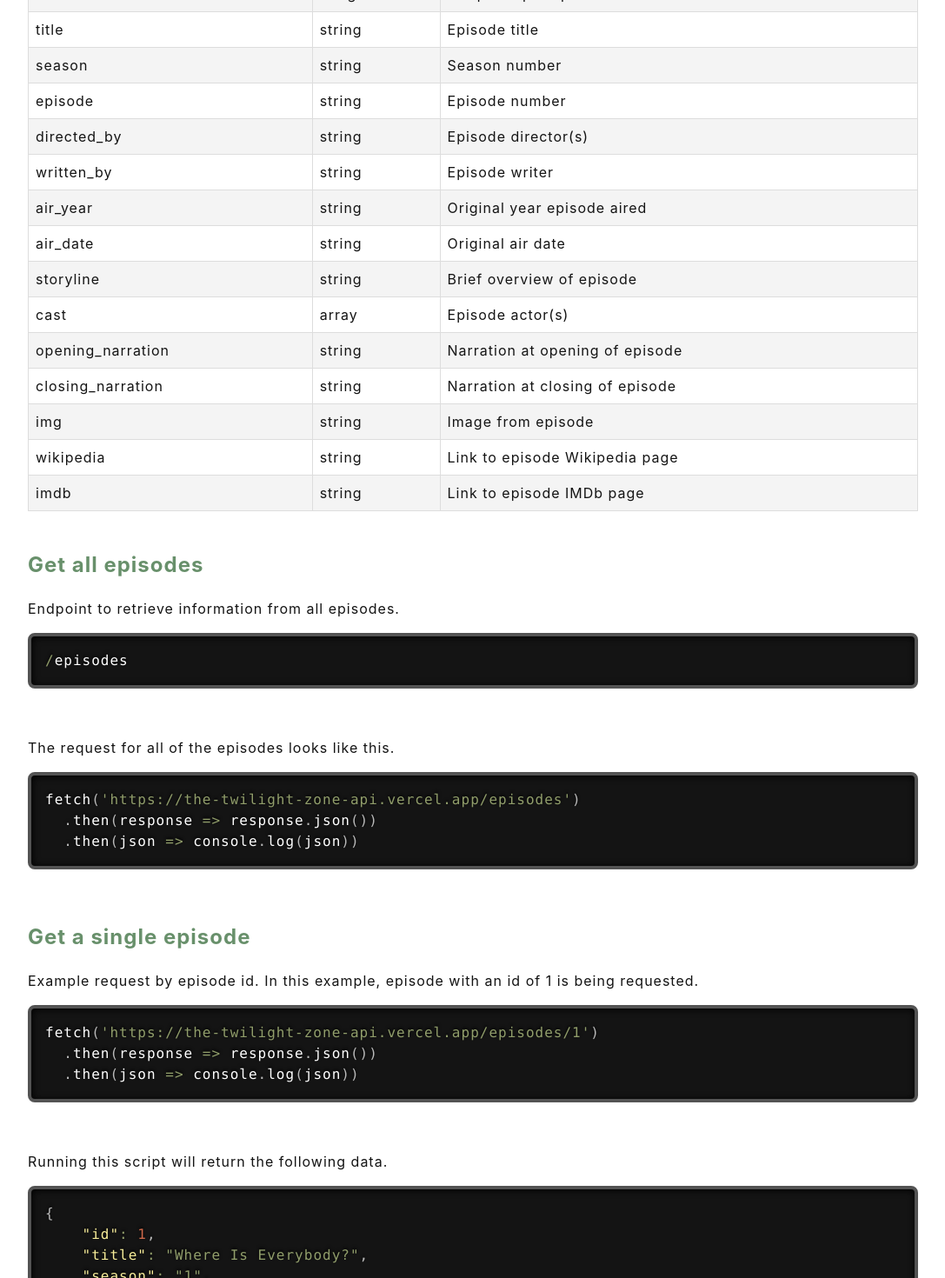
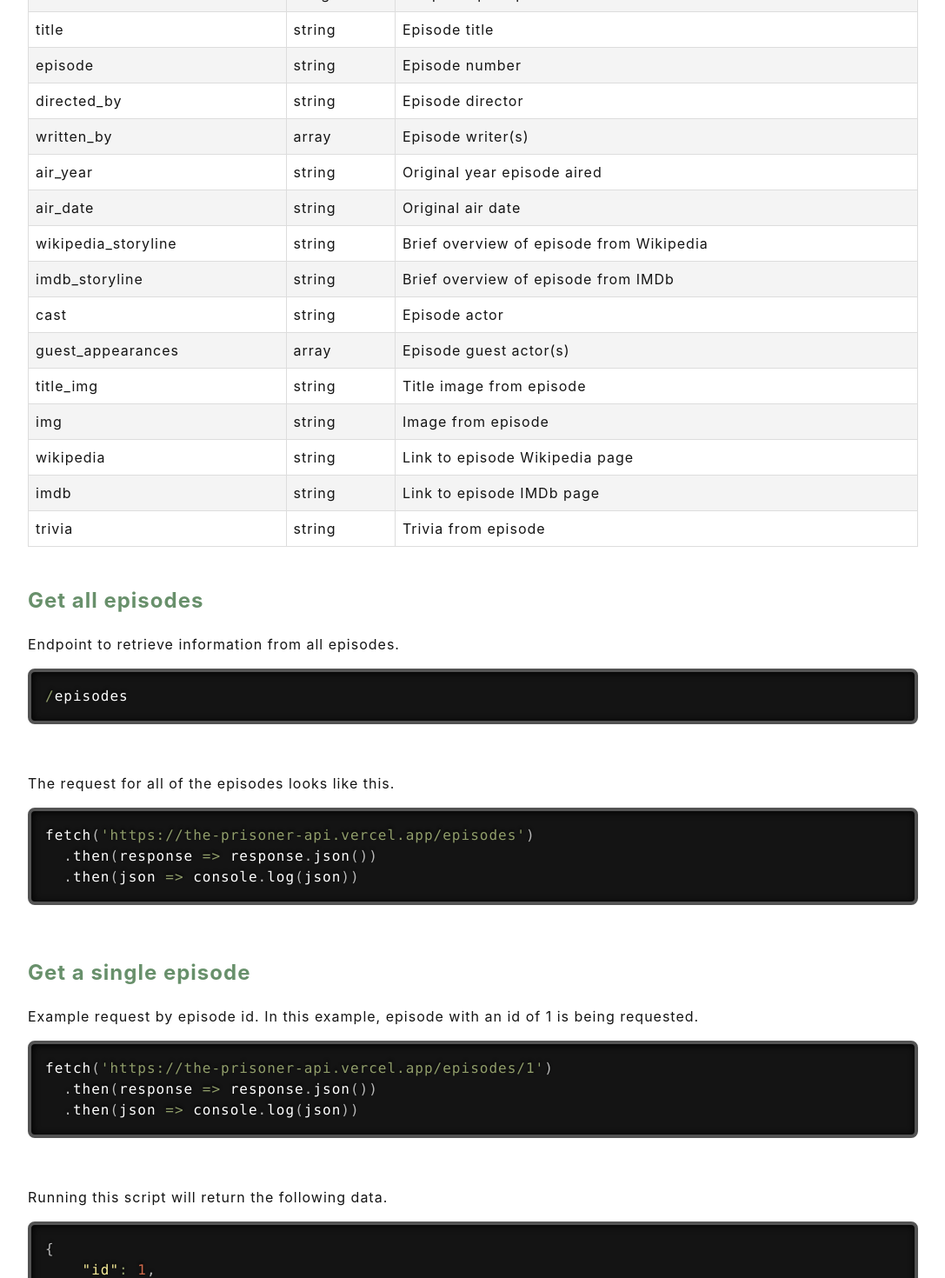
Before and after one commit to answebdev/the-prisoner-api-home, a React (Create React App) app: page / in a window 1280 px wide. Shown: the part 1320-2790 px from the top of the page at 87% size, without its empty margins (96-1183 px from the left). Built offline with nearby package versions, Linux system fonts and the light colour scheme.

Commit message:
add resources

```diff
--- a/src/components/pages/Home.js
+++ b/src/components/pages/Home.js
@@ -109,7 +109,7 @@ const Home = ({ history }) => {
                         </div>
                         <div>
                             <p>
-                                Welcome to the Twilight Zone API. This documentation should
+                                Welcome to the Prisoner API. This documentation should
                                 provide you with all the information you need to start making
                                 your HTTP requests. This API is free. Feel free to use it in
                                 your projects.
@@ -154,11 +154,6 @@ const Home = ({ history }) => {
                                         <td>Episode title</td>
                                     </tr>
                                     <tr>
-                                        <td>season</td>
-                                        <td>string</td>
-                                        <td>Season number</td>
-                                    </tr>
-                                    <tr>
                                         <td>episode</td>
                                         <td>string</td>
                                         <td>Episode number</td>
@@ -166,12 +161,12 @@ const Home = ({ history }) => {
                                     <tr>
                                         <td>directed_by</td>
                                         <td>string</td>
-                                        <td>Episode director(s)</td>
+                                        <td>Episode director</td>
                                     </tr>
                                     <tr>
                                         <td>written_by</td>
-                                        <td>string</td>
-                                        <td>Episode writer</td>
+                                        <td>array</td>
+                                        <td>Episode writer(s)</td>
                                     </tr>
                                     <tr>
                                         <td>air_year</td>
@@ -184,24 +179,29 @@ const Home = ({ history }) => {
                                         <td>Original air date</td>
                                     </tr>
                                     <tr>
-                                        <td>storyline</td>
+                                        <td>wikipedia_storyline</td>
                                         <td>string</td>
-                                        <td>Brief overview of episode</td>
+                                        <td>Brief overview of episode from Wikipedia</td>
+                                    </tr>
+                                    <tr>
+                                        <td>imdb_storyline</td>
+                                        <td>string</td>
+                                        <td>Brief overview of episode from IMDb</td>
                                     </tr>
                                     <tr>
                                         <td>cast</td>
-                                        <td>array</td>
-                                        <td>Episode actor(s)</td>
+                                        <td>string</td>
+                                        <td>Episode actor</td>
                                     </tr>
                                     <tr>
-                                        <td>opening_narration</td>
-                                        <td>string</td>
-                                        <td>Narration at opening of episode</td>
+                                        <td>guest_appearances</td>
+                                        <td>array</td>
+                                        <td>Episode guest actor(s)</td>
                                     </tr>
                                     <tr>
-                                        <td>closing_narration</td>
+                                        <td>title_img</td>
                                         <td>string</td>
-                                        <td>Narration at closing of episode</td>
+                                        <td>Title image from episode</td>
                                     </tr>
                                     <tr>
                                         <td>img</td>
@@ -217,6 +217,11 @@ const Home = ({ history }) => {
                                         <td>imdb</td>
                                         <td>string</td>
                                         <td>Link to episode IMDb page</td>
+                                    </tr>
+                                    <tr>
+                                        <td>trivia</td>
+                                        <td>string</td>
+                                        <td>Trivia from episode</td>
                                     </tr>
                                 </table>
                             </div>
@@ -235,7 +240,7 @@ const Home = ({ history }) => {
                             <p>
                                 <pre>
                                     <code className='language-javascript'>
-                                        {`fetch('https://the-twilight-zone-api.vercel.app/episodes')
+                                        {`fetch('https://the-prisoner-api.vercel.app/episodes')
   .then(response => response.json())
   .then(json => console.log(json))
 `}
@@ -252,7 +257,7 @@ const Home = ({ history }) => {
                             <p>
                                 <pre>
                                     <code className='language-javascript'>
-                                        {`fetch('https://the-twilight-zone-api.vercel.app/episodes/1')
+                                        {`fetch('https://the-prisoner-api.vercel.app/episodes/1')
   .then(response => response.json())
   .then(json => console.log(json))
 `}
@@ -267,108 +272,35 @@ const Home = ({ history }) => {
                                     <code className='language-javascript'>
                                         {`{
     "id": 1,
-    "title": "Where Is Everybody?",
-    "season": "1",
+    "title": "Arrival",
     "episode": "1",
-    "directed_by": "Robert Stevens",
-    "written_by": "Rod Serling",
-    "air_year": "1959",
-    "air_date": "10-02-1959",
-    "storyline": "Mike Ferris finds himself alone in the small Oakwood town and without recollection about his name, where he is or who he is. Mike wanders through the town trying to find a living soul. The tension increases and Mike has a breakdown.",
-    "cast": [
-        "Earl Holliman",
-        "James Gregory",
-        "Garry Walberg"
+    "directed_by": "Don Chaffey",
+    "written_by": [
+      "George Markstein",
+      "David Tomblin"
     ],
-    "opening_narration": "The place is here. The time is now, and the journey into the shadows that we are about to watch, could be our journey.",
-    "closing_narration": "The barrier of loneliness: The palpable, desperate need of the human animal to be with his fellow man. Up there, up there in the vastness of space, in the void that is sky, up there is an enemy known as isolation. It sits there in the stars waiting, waiting with the patience of eons, forever waiting... in The Twilight Zone.",
-    "img": "https://i.postimg.cc/DycfzqTJ/where-is-everybody.png",
-    "wikipedia": "https://en.wikipedia.org/wiki/Where_Is_Everybody%3F",
-    "imdb": "https://www.imdb.com/title/tt0734692/"
+    "air_year": "1967",
+    "air_date": "09-29-1967",
+    "wikipedia_storyline": "After waking up in the Village and discovering his captivity there, Number Six encounters a friend from the outside who may have a possible escape.",
+    "imdb_storyline": "After resigning, a secret agent finds himself trapped in a bizarre prison known only as The Village.",
+    "cast": "Patrick McGoohan",
+    "guest_appearances": [
+      "Guy Doleman",
+      "George Baker",
+      "Virginia Maskell",
+      "Paul Eddington"
+    ],
+    "title_img": "https://i.postimg.cc/6544t2SP/01-arrival-title.png",
+    "img": "https://i.postimg.cc/9050f1sN/01-arrival.png",
+    "wikipedia": "https://en.wikipedia.org/wiki/Arrival_(The_Prisoner)",
+    "imdb": "https://www.imdb.com/title/tt0679174/",
+    "trivia": "No 6 gives his birthdate and time as 4.31 am, 19th March, 1928 - which is exactly the same as Patrick McGoohan's."
 }
 `}
                                     </code>
                                 </pre>
                             </p>
-                            <br />
 
-                            <h2 className={classes.Subheading}>Get all episodes by season</h2>
-                            <p>
-                                Endpoint to retrieve information from all episodes by season. To
-                                indicate the season, add the season number (1-5) at the end.
-                            </p>
-                            <p>
-                                <pre>
-                                    <code className='language-javascript'>{`/season1`}</code>
-                                </pre>
-                            </p>
-                            <br />
-
-                            <p>
-                                The request for all of the episodes from season 1 looks like
-                                this.
-                            </p>
-                            <p>
-                                <pre>
-                                    <code className='language-javascript'>
-                                        {`fetch('https://the-twilight-zone-api.vercel.app/season1')
-  .then(response => response.json())
-  .then(json => console.log(json))
-`}
-                                    </code>
-                                </pre>
-                            </p>
-                            <br />
-
-                            <h2 className={classes.Subheading}>
-                                Get a single episode of a particular season
-                            </h2>
-                            <p>
-                                Example request by episode id from a particular season. In this
-                                example, episode with an id of 39 from season 2 is being
-                                requested.
-                            </p>
-                            <p>
-                                <pre>
-                                    <code className='language-javascript'>
-                                        {`fetch('https://the-twilight-zone-api.vercel.app/season2/39')
-  .then(response => response.json())
-  .then(json => console.log(json))
-`}
-                                    </code>
-                                </pre>
-                            </p>
-                            <br />
-
-                            <p>Running this script will return the following data.</p>
-                            <p>
-                                <pre>
-                                    <code className='language-javascript'>
-                                        {`{
-    "id": 39,
-    "title": "Nervous Man in a Four Dollar Room",
-    "season": "2",
-    "episode": "3",
-    "directed_by": "Douglas Heyes",
-    "written_by": "Rod Serling",
-    "air_year": "1960",
-    "air_date": "10-14-1960",
-    "storyline": "Small time criminal Jackie Rhoades must face both his past and his conscience while waiting for his next assignment.",
-    "cast": [
-        "Joe Mantell",
-        "William D. Gordon"
-    ],
-    "opening_narration": "This is Mr. Jackie Rhoades, age thirty-four, and where some men leave a mark of their lives as a record of their fragmentary existence on Earth, this man leaves a blot, a dirty, discolored blemish to document a cheap and undistinguished sojourn amongst his betters. What you're about to watch in this room is a strange mortal combat between a man and himself, for in just a moment, Mr. Jackie Rhoades, whose life has been given over to fighting adversaries, will find his most formidable opponent in a cheap hotel room that is in reality the outskirts of The Twilight Zone.",
-    "closing_narration": "Exit Mr. John Rhoades, formerly a reflection in a mirror, a fragment of someone else's conscience, a wishful thinker made out of glass, but now made out of flesh, and on his way to join the company of men. Mr. John Rhoades, with one foot through the door and one foot out of the Twilight Zone.",
-    "img": "https://i.postimg.cc/vZpzZWWb/nervous-man-in-a-four-dollar-room.png",
-    "wikipedia": "https://en.wikipedia.org/wiki/Nervous_Man_in_a_Four_Dollar_Room",
-    "imdb": "https://www.imdb.com/title/tt0734596/"
-}
-`}
-                                    </code>
-                                    <div id='resources2'></div>
-                                </pre>
-                            </p>
                         </div>
                     </div>
                     <div id='resources'></div>
```
